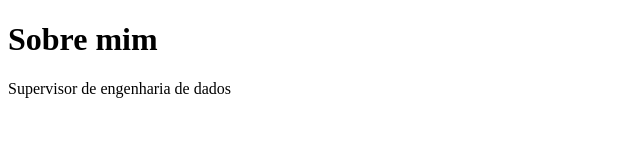
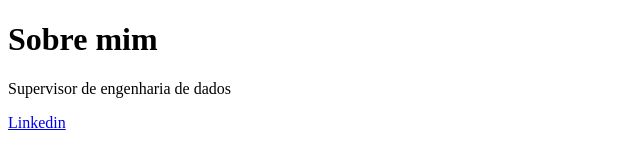
Before and after one commit to pietrobon/webcrawler, a plain HTML site: page src/index.html in a window 1280 px wide. Shown: the full height of the page, 0-640 px from the left. Drawn offline with Linux system fonts and the light colour scheme.

Commit message:
add linkedin to the html

```diff
--- a/src/index.html
+++ b/src/index.html
@@ -7,5 +7,6 @@
     <body>
         <h1>Sobre mim</h1>
         <p>Supervisor de engenharia de dados</p>
+        <a href="https://www.linkedin.com/in/vicentepietrobon/">Linkedin</a>
     </body>
 </html>
```
